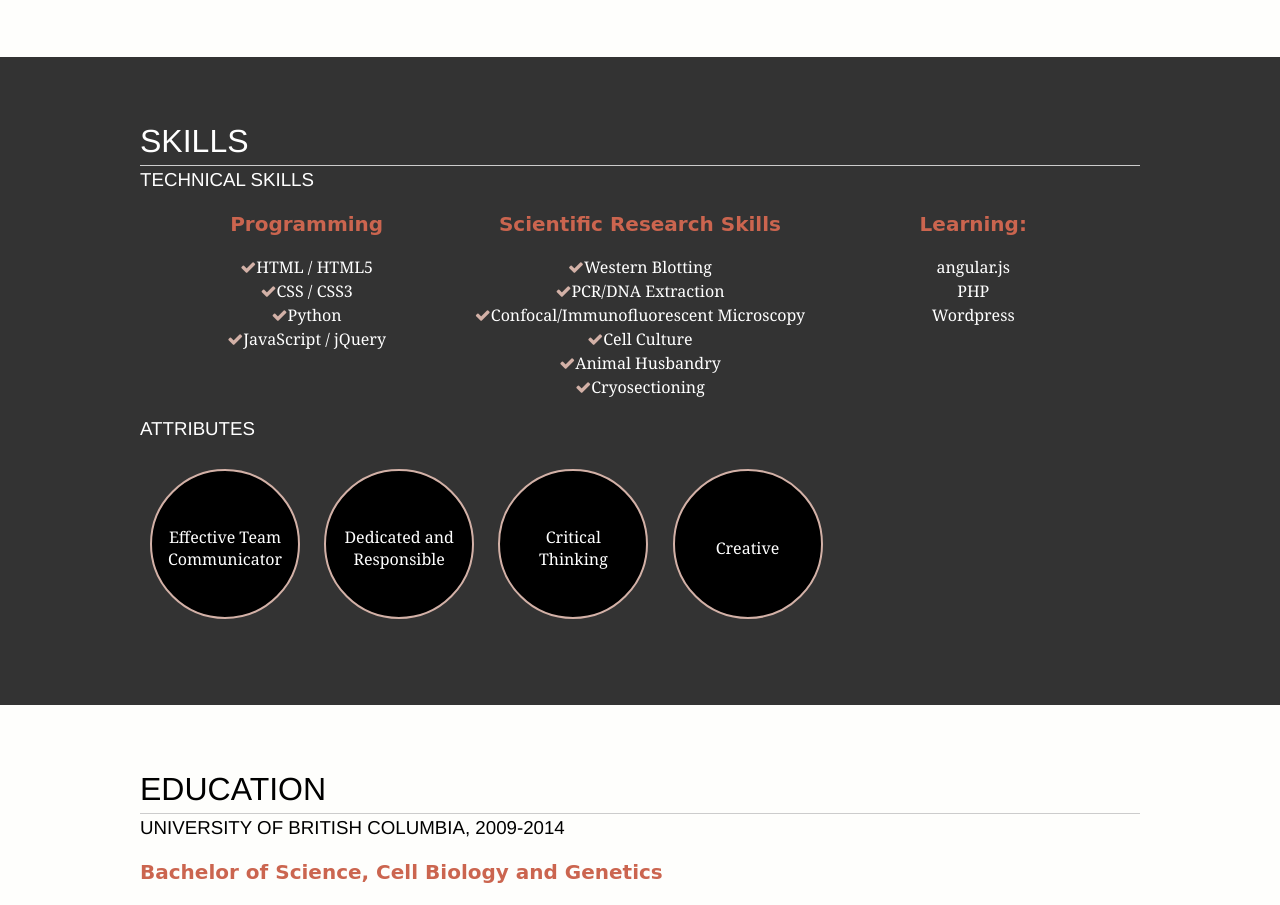
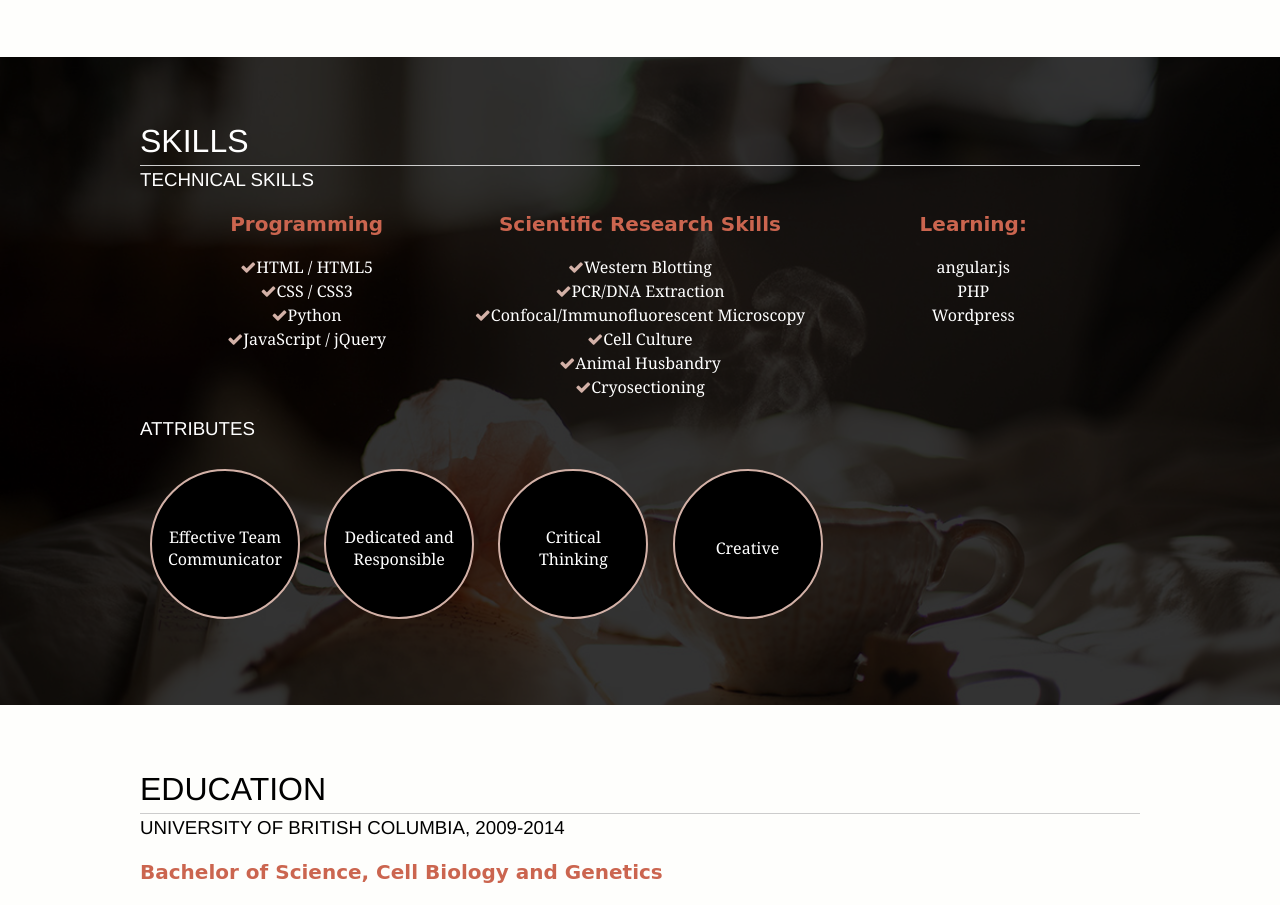
Before and after one commit to christineliu0318/christineliu0318.github.io, a plain HTML site: page index.html in a window 1280 px wide. Shown: the part 1464-2369 px from the top of the page. Drawn offline with Linux system fonts and the light colour scheme; a web font is replaced by a local one.

Commit message:
Edits to personal page

```diff
--- a/style.css
+++ b/style.css
@@ -4,14 +4,14 @@
   clear: both;
 }
 
-/*.download{
+.download{
 	display:inline-block;
 	padding:10px 10px;
 	background-color:#d3b1a7;
 	position:fixed;
 	top:0px;
 	right:0px;
-}*/
+}
 
 /* apply a natural box layout model to all elements, but allowing components to change */
 html {
@@ -24,7 +24,7 @@ html {
 body {
     font-family: Georgia, Times, "Times New Roman", serif;
     line-height: 1.5;
-    background: url(../images/background-8.jpg) no-repeat fixed;
+    background: url(background-8.jpg) no-repeat fixed;
     background-size: cover;
 }
 
@@ -158,7 +158,7 @@ header {
 /* SKILLS
 ----------*/
 .skills {
-  background:linear-gradient(rgba(0, 0, 0, 0.8), rgba(0, 0, 0, 0.8)), url(../images/background-3.jpg) no-repeat;
+  background:linear-gradient(rgba(0, 0, 0, 0.8), rgba(0, 0, 0, 0.8)), url(background-3.jpg) no-repeat;
   background-size:cover;
   color:#ffffff
 }
```
